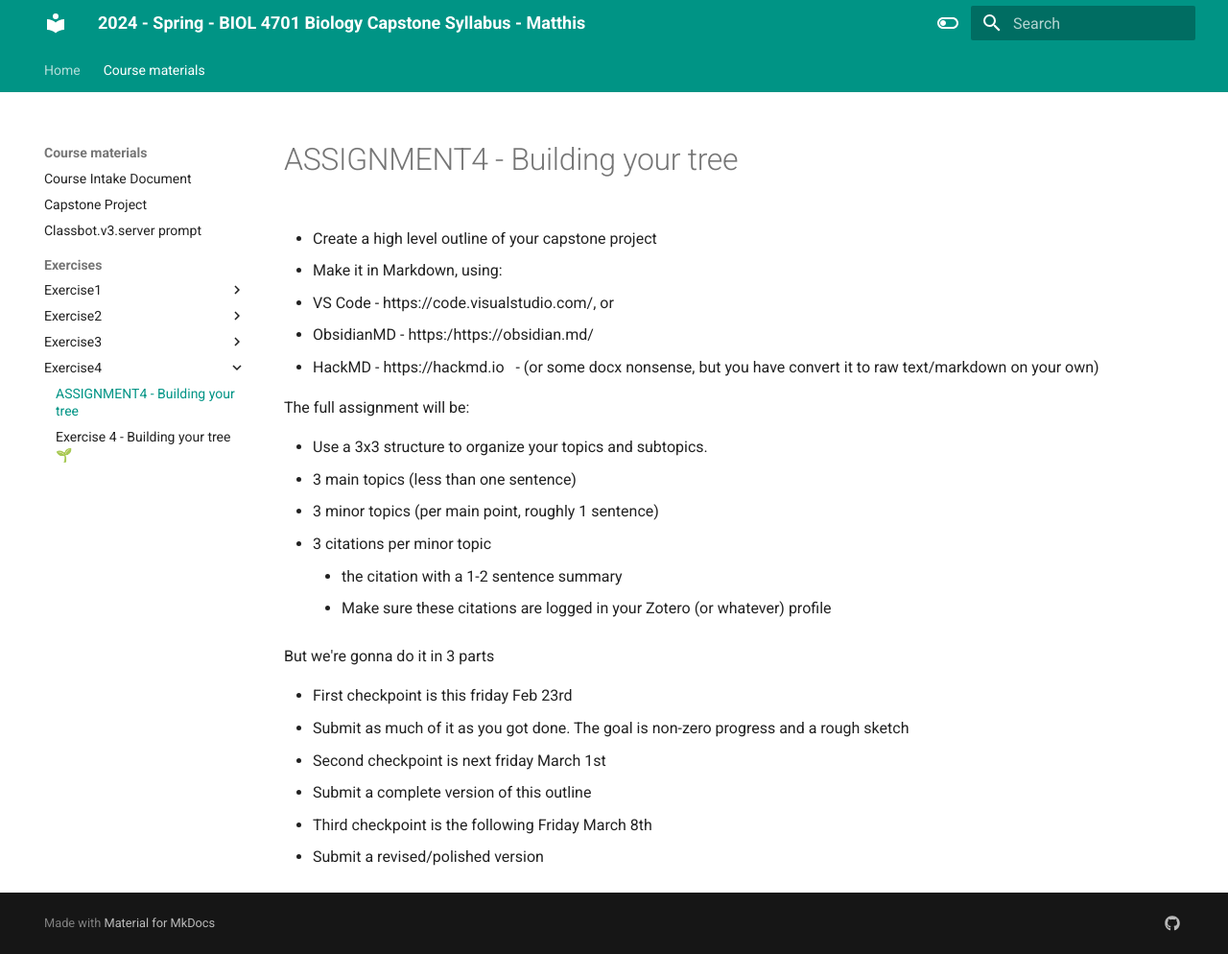
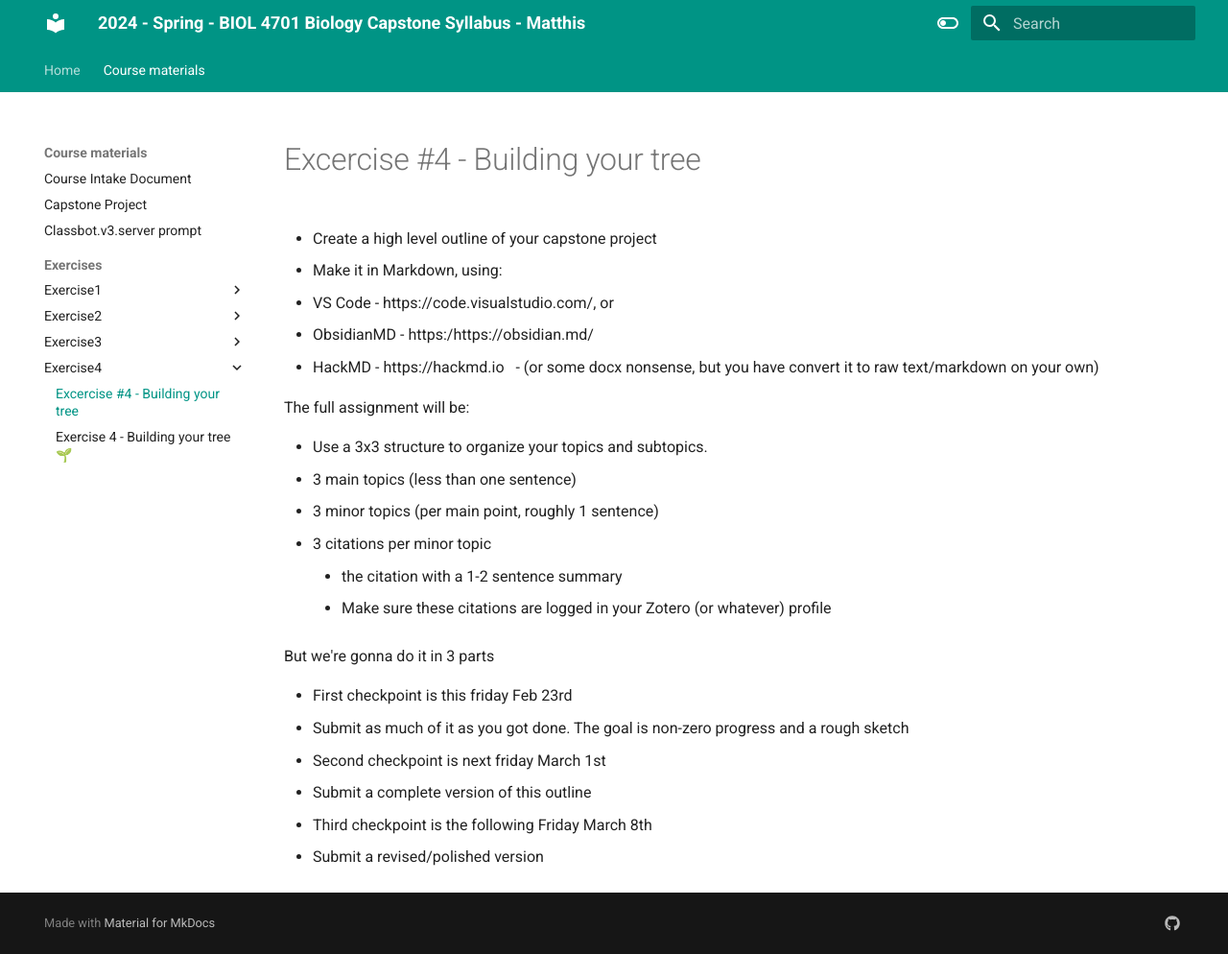
Before and after one commit to HumanMovementNeuroscience/capstone, an MkDocs documentation site: the page built from docs/course_materials/exercises/exercise4/exercise4-Building-your-tree.md, in a window 1280 px wide and 994 px high. Shown: the whole window at 96% size. Built offline with MkDocs 1.6.1 and Material for MkDocs 9.7.7, drawn with Linux system fonts in a browser that asks for light colours.

Commit message:
Feb 26, 2024, 1:25 PM

```diff
--- a/docs/course_materials/exercises/exercise4/ASSIGNMENT4 - Building your tree.md
+++ b/docs/course_materials/exercises/exercise4/exercise4-Building-your-tree.md
@@ -1,4 +1,4 @@
-# ASSIGNMENT4 - Building your tree
+# Excercise #4 - Building your tree
 
 - Create a high level outline of your capstone project
 
```
Also changed, not shown: README.md (+1 -1 lines), docs/course_materials/exercises/exercise4/exercise4-content-outline.md (+1 -1 lines).
